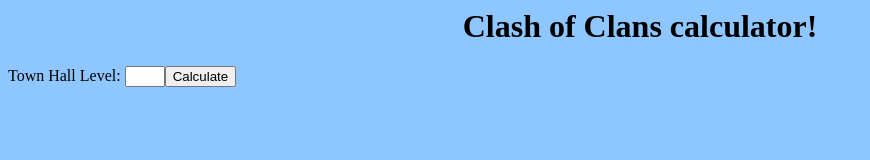
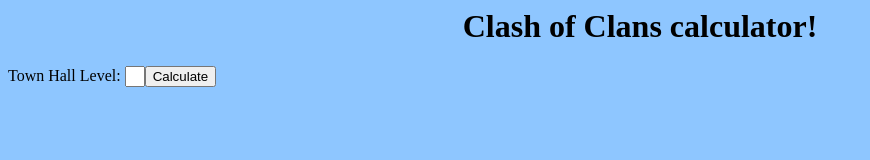
Before and after one commit to Niz13/coc, a plain HTML site: page index.html in a window 1280 px wide. Shown: the whole page, without its empty margins (0-870 px from the left). Drawn offline with Linux system fonts and the light colour scheme.

Commit message:
Update index.html

```diff
--- a/index.html
+++ b/index.html
@@ -1,6 +1,6 @@
 <html>
   <body bgcolor=#8ec6ff>
   <center> <h1>Clash of Clans calculator!</h1></center>
-  Town Hall Level: <input type="text" name="thlevel" style="width: 40px"><input type="button" id="calcbutton" value="Calculate" onclick="calc()"><br>
+  Town Hall Level: <input type="text" name="thlevel" style="width: 20px"><input type="button" id="calcbutton" value="Calculate" onclick="calc()"><br>
   </body>
 </html>
```
